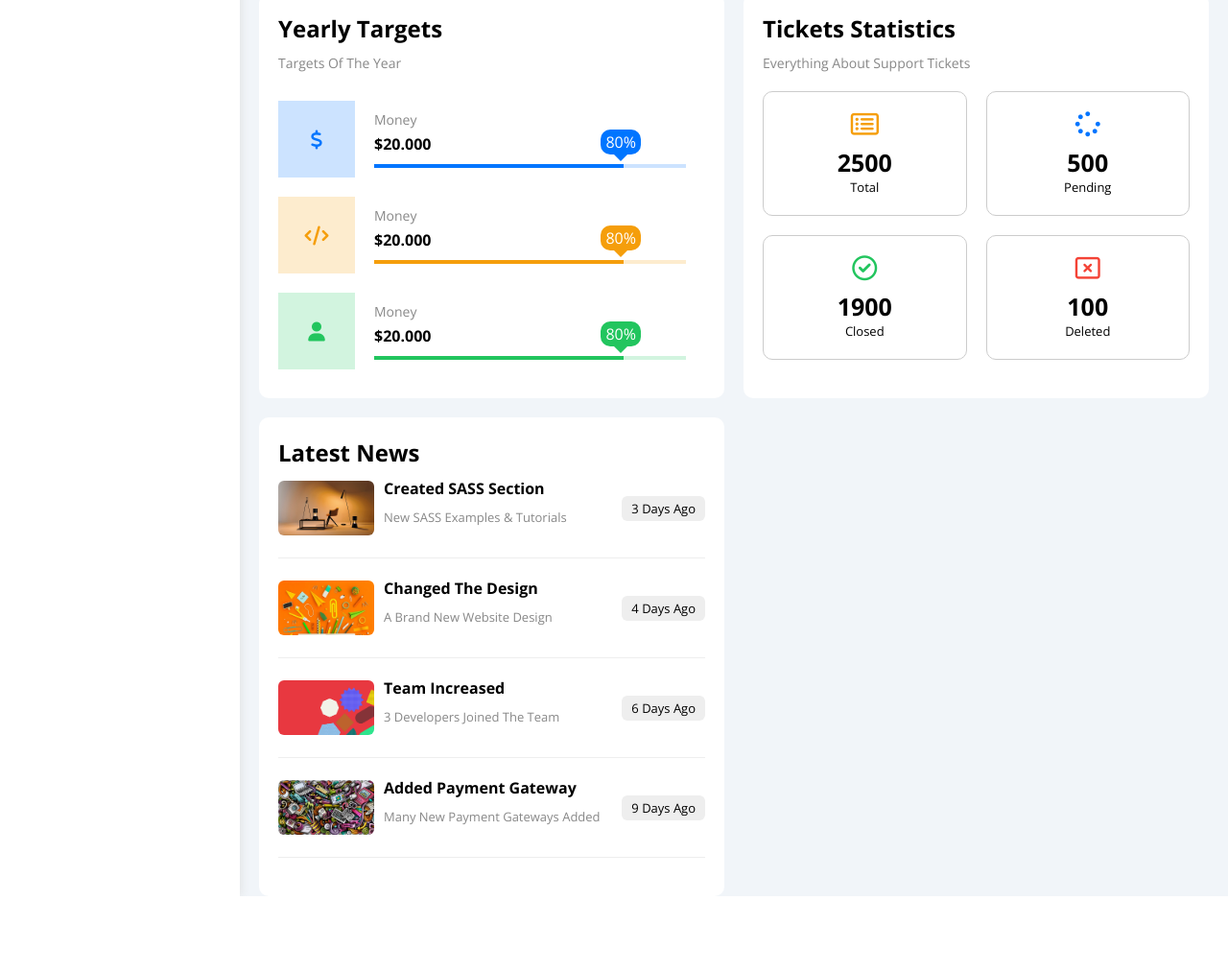
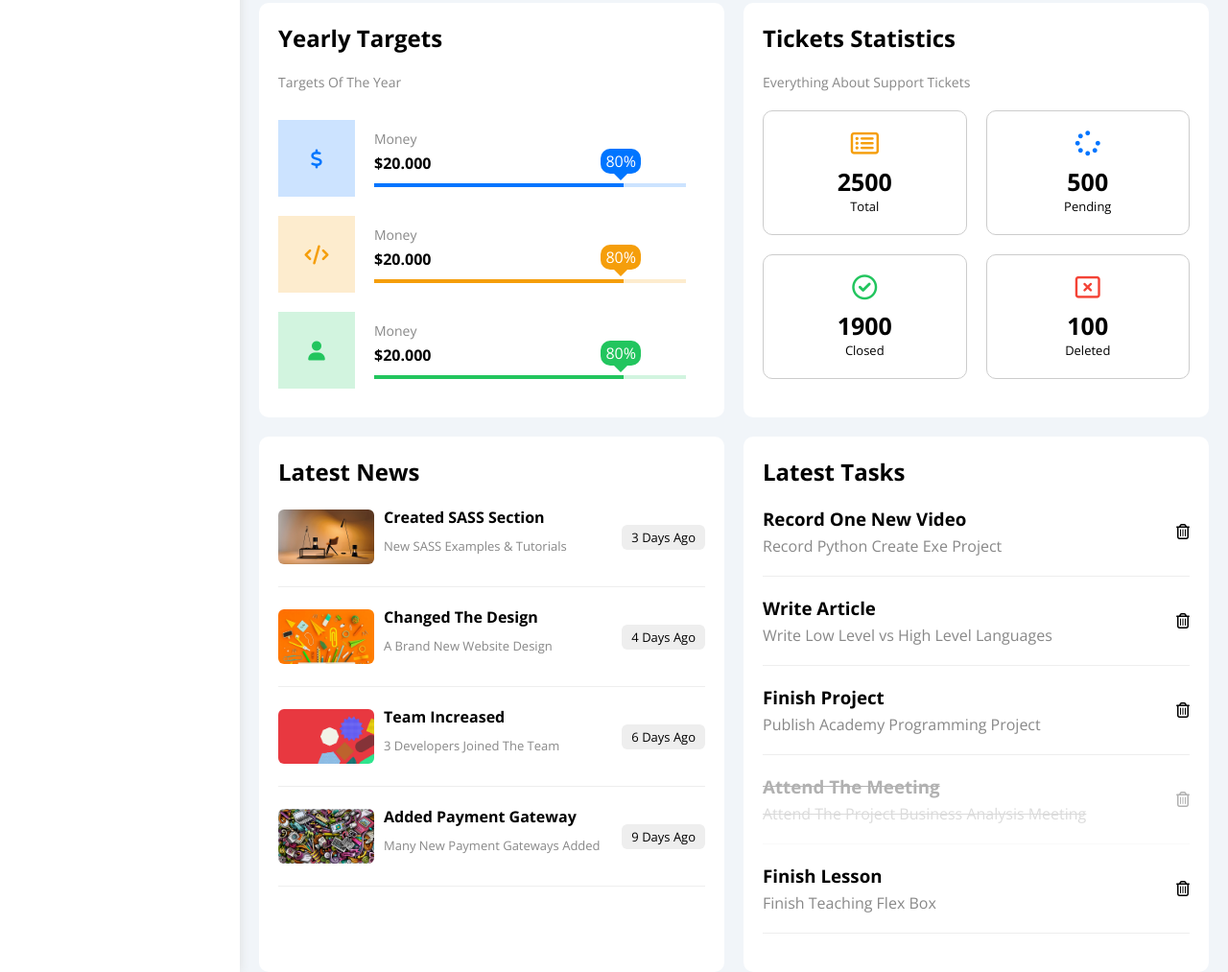
Before and after one commit to khaled00/Dashbord, a plain HTML site: page index.html in a window 1280 px wide. Shown: the part 615-1628 px from the top of the page at 96% size. Before the commit the page ends 1549 px from the top, so only its background shows below. Drawn offline with nearby package versions, Linux system fonts and the light colour scheme.

Commit message:
add Latest Tasks widget

```diff
--- a/css/framwork.css
+++ b/css/framwork.css
@@ -57,6 +57,9 @@
 .p-20{
     padding: 20px;
 }
+.pb-20{
+    padding-bottom: 20px;
+}
 .m-0{
     margin: 0;
 }
@@ -81,12 +84,16 @@
 .mr-20{
     margin-right: 20px;
 }
-.mb-20{
-    margin-bottom: 20px;
+.mb-5{
+    margin-bottom: 5px;
 }
 .mb-10{
     margin-bottom: 10px;
 }
+.mb-20{
+    margin-bottom: 20px;
+}
+
 
 /* End padding and margin */
 
--- a/css/main.css
+++ b/css/main.css
@@ -408,3 +408,24 @@ body{
     }
 }
 /* End news */
+/* Start tasks */
+.tasks .task-row{
+    border-bottom: 1px solid #EEE;
+}
+.tasks .task-row.done{
+    opacity: 0.3;
+    transition: 0.3s;
+    -webkit-transition: 0.3s;
+    -moz-transition: 0.3s;
+    -ms-transition: 0.3s;
+    -o-transition: 0.3s;
+}
+.tasks .done h3,
+.tasks .task-row.done p{
+    text-decoration: line-through;
+}
+.tasks .task-row i:hover {
+    color: var(--red-color);
+    cursor: pointer;
+}
+/* End tasks */
--- a/index.html
+++ b/index.html
@@ -39,25 +39,25 @@
                         </a>
                     </li>
                     <li>
-                        <a class="active d-flex alien-center fs-14 c-black rad-6 p-10" href="index.html">
+                        <a class="d-flex alien-center fs-14 c-black rad-6 p-10" href="index.html">
                             <i class="fa-solid fa-microchip fa-fw"></i>
                             <span>Projects</span>
                         </a>
                     </li>
                     <li>
-                        <a class="active d-flex alien-center fs-14 c-black rad-6 p-10" href="index.html">
+                        <a class="d-flex alien-center fs-14 c-black rad-6 p-10" href="index.html">
                             <i class="fa-solid fa-file-invoice fa-fw" ></i>
                             <span>Courses</span>
                         </a>
                     </li>
                     <li>
-                        <a class="active d-flex alien-center fs-14 c-black rad-6 p-10" href="index.html">
+                        <a class="d-flex alien-center fs-14 c-black rad-6 p-10" href="index.html">
                             <i class="fa-solid fa-file fa-fw"></i>
                             <span>Files</span>
                         </a>
                     </li>
                     <li>
-                        <a class="active d-flex alien-center fs-14 c-black rad-6 p-10" href="index.html">
+                        <a class="d-flex alien-center fs-14 c-black rad-6 p-10" href="index.html">
                             <i class="fa-solid fa-chart-pie fa-fw"></i>
                             <span>Plans</span>
                         </a>
@@ -84,8 +84,8 @@
                     <div class="welcome bg-white rad-10 txt-c-mobile block-moblie">
                         <div class="intro d-flex space-between p-20 bg-eee">
                             <div>
-                                <h2 class="m-0">Welcome</h2>
-                                <p class="c-gray mt-5">Khaled</p>
+                                <h2 class="mb-20">Welcome</h2>
+                                <p class="c-gray m-0">Khaled</p>
                             </div>
                             <img src="images/welcome.png" alt="welcome" class="hide-moblie">
                         </div>
@@ -100,7 +100,7 @@
                     <!-- End welcome -->
                     <!-- Start Draft -->
                     <div class="darft bg-white rad-10 p-20">
-                        <h2 class="mt-0 mb-10">Quick Draft</h2>
+                        <h2 class="mt-0 mb-20">Quick Draft</h2>
                         <p class="mt-0 mb-20 fs-14 c-gray">Write A Draft Your Ideas</p>
                         <form action="">
                             <input type="text" class="full-w bg-eee mb-20 p-10 b-none" placeholder="Title">
@@ -111,7 +111,7 @@
                     <!-- End Draft -->
                     <!-- Start target -->
                     <div class="target bg-white rad-10 p-20">
-                        <h2 class="mt-0 mb-10">Yearly Targets</h2>
+                        <h2 class="mt-0 mb-20">Yearly Targets</h2>
                         <p class="mt-0 mb-20 fs-14 c-gray">Targets Of The Year</p>
                         <div class="box blue d-flex alien-center">
                             <div class="icon f-center">
@@ -159,7 +159,7 @@
                     <!-- End target -->
                     <!-- Start tickets -->
                     <div class="tickets bg-white p-20 rad-10">
-                        <h2 class="mt-0 mb-10">Tickets Statistics</h2>
+                        <h2 class="mt-0 mb-20">Tickets Statistics</h2>
                         <p class="mt-0 mb-20 fs-14 c-gray">Everything About Support Tickets</p>
                         <div class="d-flex txt-c alien-center f-wrap gap-20 t-content">
                             <div class="box p-20 rad-10 fs-13">
@@ -190,7 +190,7 @@
                     <!-- Start tickets -->
                     <!-- Start news -->
                     <div class="news bg-white p-20 rad-10 txt-c-mobile">
-                        <h2 class="mt-0 mb-10">Latest News</h2>
+                        <h2 class="mt-0 mb-20">Latest News</h2>
                         <div class="new-row d-flex alien-center ">
                             <img class="mr-10 rad-6" src="images/news-01.png" alt="news image">
                             <div class="new-content">
@@ -228,6 +228,46 @@
                         </div>
                     </div>
                     <!-- End news -->
+                    <!-- Start Tasks -->
+                    <div class="tasks bg-white p-20 rad-10">
+                        <h2 class="mt-0 mb-20">Latest Tasks</h2>
+                        <div class="task-row mb-20 pb-20 between-flex">
+                            <div class="info">
+                                <h3 class="mt-0 mb-5">Record One New Video</h3>
+                                <p class="m-0 c-gray">Record Python Create Exe Project</p>
+                            </div>
+                            <i class="fa-regular fa-trash-can delete"></i>
+                        </div>
+                        <div class="task-row mb-20 pb-20 between-flex">
+                            <div class="info">
+                                <h3 class="mt-0 mb-5">Write Article</h3>
+                                <p class="m-0 c-gray">Write Low Level vs High Level Languages</p>
+                            </div>
+                            <i class="fa-regular fa-trash-can delete"></i>
+                        </div>
+                        <div class="task-row mb-20 pb-20 between-flex">
+                            <div class="info">
+                                <h3 class="mt-0 mb-5">Finish Project</h3>
+                                <p class="m-0 c-gray">Publish Academy Programming Project</p>
+                            </div>
+                            <i class="fa-regular fa-trash-can delete"></i>
+                        </div>
+                        <div class="task-row mb-20 pb-20 between-flex done">
+                            <div class="info">
+                                <h3 class="mt-0 mb-5">Attend The Meeting</h3>
+                                <p class="m-0 c-gray">Attend The Project Business Analysis Meeting</p>
+                            </div>
+                            <i class="fa-regular fa-trash-can delete"></i>
+                        </div>
+                        <div class="task-row mb-20 pb-20 between-flex">
+                            <div class="info">
+                                <h3 class="mt-0 mb-5">Finish Lesson</h3>
+                                <p class="m-0 c-gray">Finish Teaching Flex Box</p>
+                            </div>
+                            <i class="fa-regular fa-trash-can delete"></i>
+                        </div>
+                    </div>
+                    <!-- End Tasks -->
                 </div>
             </div>
         </div>
```
